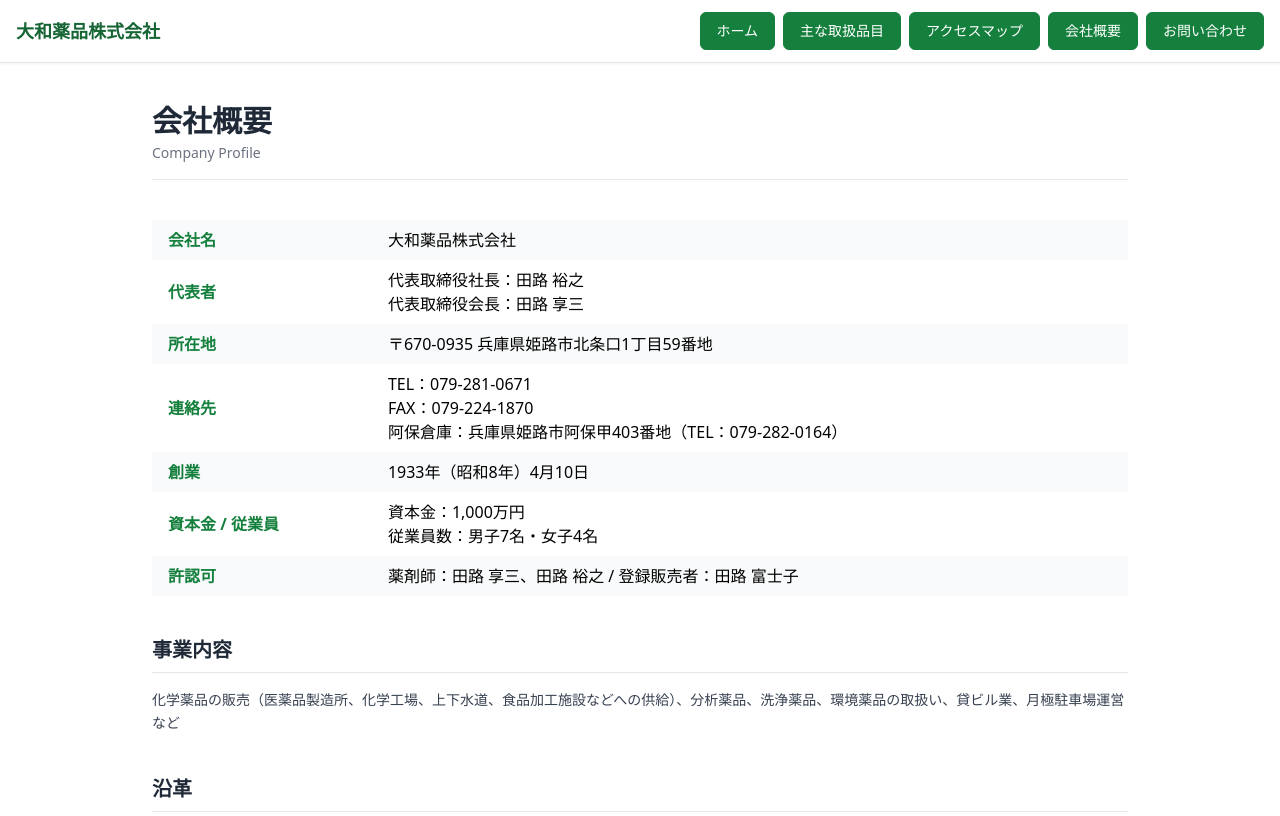
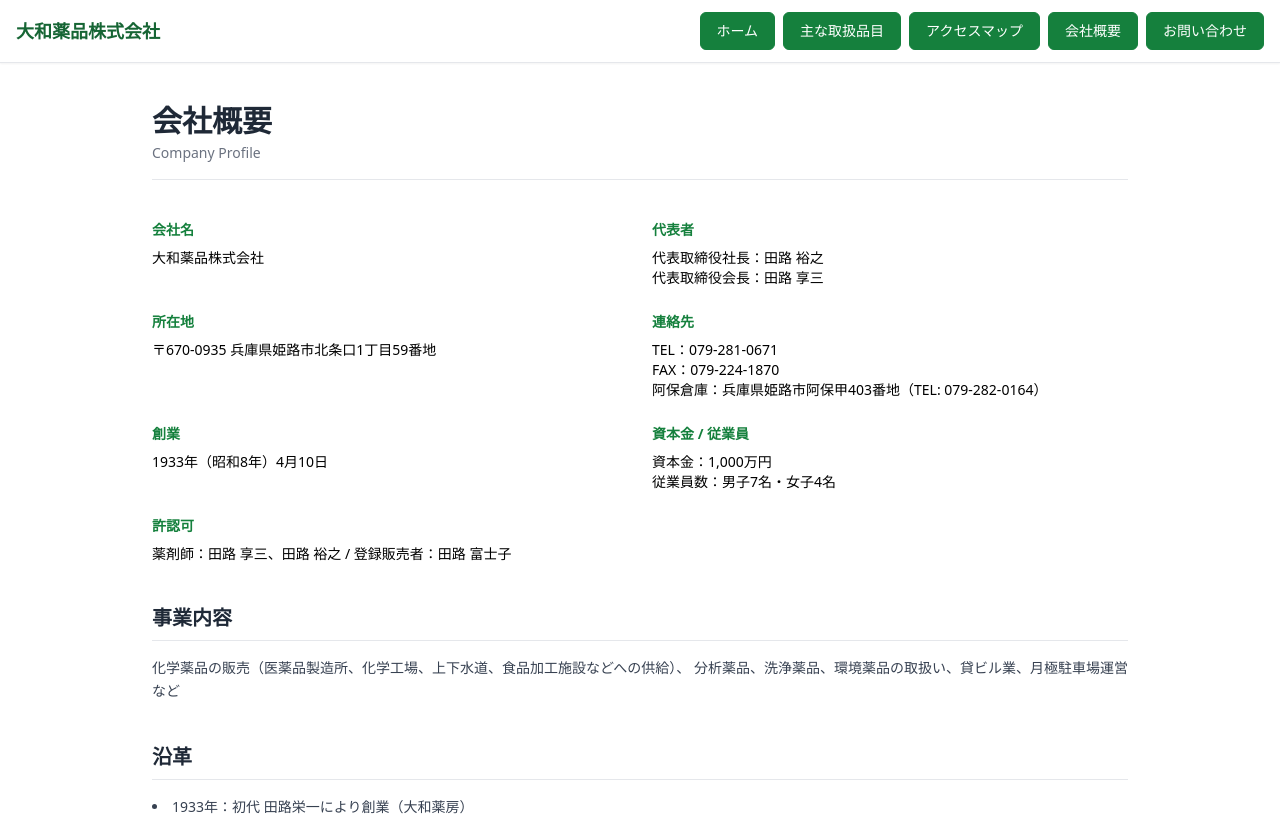
Before and after one commit to musnori/Yamato_HP, a React (Vite) app: page /company in a window 1280 px wide. Shown: the top 816 px of the page. Built offline with nearby package versions, Linux system fonts and the light colour scheme.

Commit message:
Revert "refactor: ヒーロー・会社概要・アクセスページのレイアウト整理"
This reverts commit f1fbd3d88ec853a3ca026df7bc53a334857629dc.

```diff
--- a/src/pages/Access.jsx
+++ b/src/pages/Access.jsx
@@ -2,40 +2,36 @@
 
 export default function Access() {
   return (
-    <div className="max-w-5xl mx-auto px-6 py-10 space-y-8">
-      {/* タイトル */}
-      <div className="border-b pb-2">
-        <h1 className="text-3xl font-bold text-green-800">アクセスマップ</h1>
+    <div className="max-w-5xl mx-auto px-4 py-10">
+      <h1 className="text-2xl font-bold text-green-800 mb-6 border-b pb-2">アクセスマップ</h1>
+
+      <div className="mb-6">
+        <h2 className="text-xl font-semibold mb-2">本社所在地</h2>
+        <p className="text-sm leading-relaxed">
+          〒670-0935 兵庫県姫路市北条口1丁目59番地<br />
+          TEL：079-281-0671<br />
+          FAX：079-281-0672
+        </p>
       </div>
 
-      {/* 本社所在地 */}
-      <div className="bg-white shadow rounded-lg p-6">
-        <h2 className="text-xl font-semibold mb-3">本社所在地</h2>
-        <address className="not-italic text-gray-700 leading-relaxed text-sm">
-          〒670-0935<br />
-          兵庫県姫路市北条口1丁目59番地<br />
-          TEL：<a href="tel:0792810671" className="text-green-600 hover:underline">079-281-0671</a><br />
-          FAX：079-281-0672
-        </address>
-      </div>
-
-      {/* アクセス方法 */}
-      <div className="bg-white shadow rounded-lg p-6">
-        <h2 className="text-xl font-semibold mb-3">アクセス方法</h2>
-        <ul className="list-disc list-inside text-gray-700 text-sm space-y-1">
+      <div className="mb-6">
+        <h2 className="text-xl font-semibold mb-2">アクセス方法</h2>
+        <ul className="list-disc list-inside text-sm space-y-1">
           <li>JR「姫路駅」より徒歩6分</li>
         </ul>
       </div>
 
-      {/* Googleマップ */}
-      <div className="shadow rounded-lg overflow-hidden">
-        <div className="w-full h-[500px]">
+      <div className="mb-6">
+        <h2 className="text-xl font-semibold mb-2">Googleマップ</h2>
+        <div className="aspect-w-16 aspect-h-9">
           <iframe
             title="大和薬品 アクセスマップ"
             src="https://www.google.com/maps/embed?pb=!1m18!1m12!1m3!1d3283.123456789012!2d134.696789!3d34.824567!2m3!1f0!2f0!3f0!3m2!1i1024!2i768!4f13.1!3m3!1m2!1s0x3554e6b47c123abc%3A0x1234abcd5678ef90!2z6Z2S5aSn5a2m6ZaA!5e0!3m2!1sja!2sjp!4v169XYZ1234567!5m2!1sja!2sjp"
-            className="w-full h-full border-0"
+            width="100%"
+            height="400"
             allowFullScreen=""
             loading="lazy"
+            className="border w-full"
           ></iframe>
         </div>
       </div>
--- a/src/pages/Company.jsx
+++ b/src/pages/Company.jsx
@@ -9,57 +9,48 @@
         <p className="text-sm text-gray-500 mt-1">Company Profile</p>
       </div>
 
-      {/* 基本情報をテーブルで表示 */}
-      <section>
-        <table className="min-w-full table-auto border-collapse">
-          <tbody>
-            <tr className="bg-gray-50">
-              <th className="px-4 py-2 text-left text-green-700 font-semibold">会社名</th>
-              <td className="px-4 py-2">大和薬品株式会社</td>
-            </tr>
-            <tr>
-              <th className="px-4 py-2 text-left text-green-700 font-semibold">代表者</th>
-              <td className="px-4 py-2">
-                <p>代表取締役社長：田路 裕之</p>
-                <p>代表取締役会長：田路 享三</p>
-              </td>
-            </tr>
-            <tr className="bg-gray-50">
-              <th className="px-4 py-2 text-left text-green-700 font-semibold">所在地</th>
-              <td className="px-4 py-2">〒670-0935 兵庫県姫路市北条口1丁目59番地</td>
-            </tr>
-            <tr>
-              <th className="px-4 py-2 text-left text-green-700 font-semibold">連絡先</th>
-              <td className="px-4 py-2">
-                <p>TEL：079-281-0671</p>
-                <p>FAX：079-224-1870</p>
-                <p>阿保倉庫：兵庫県姫路市阿保甲403番地（TEL：079-282-0164）</p>
-              </td>
-            </tr>
-            <tr className="bg-gray-50">
-              <th className="px-4 py-2 text-left text-green-700 font-semibold">創業</th>
-              <td className="px-4 py-2">1933年（昭和8年）4月10日</td>
-            </tr>
-            <tr>
-              <th className="px-4 py-2 text-left text-green-700 font-semibold">資本金 / 従業員</th>
-              <td className="px-4 py-2">
-                <p>資本金：1,000万円</p>
-                <p>従業員数：男子7名・女子4名</p>
-              </td>
-            </tr>
-            <tr className="bg-gray-50">
-              <th className="px-4 py-2 text-left text-green-700 font-semibold">許認可</th>
-              <td className="px-4 py-2">薬剤師：田路 享三、田路 裕之 / 登録販売者：田路 富士子</td>
-            </tr>
-          </tbody>
-        </table>
+      {/* 基本情報 */}
+      <section className="grid grid-cols-1 sm:grid-cols-2 gap-6 text-sm">
+        <div>
+          <h2 className="text-green-700 font-semibold mb-2">会社名</h2>
+          <p>大和薬品株式会社</p>
+        </div>
+        <div>
+          <h2 className="text-green-700 font-semibold mb-2">代表者</h2>
+          <p>代表取締役社長：田路 裕之</p>
+          <p>代表取締役会長：田路 享三</p>
+        </div>
+        <div>
+          <h2 className="text-green-700 font-semibold mb-2">所在地</h2>
+          <p>〒670‑0935 兵庫県姫路市北条口1丁目59番地</p>
+        </div>
+        <div>
+          <h2 className="text-green-700 font-semibold mb-2">連絡先</h2>
+          <p>TEL：079‑281‑0671</p>
+          <p>FAX：079‑224‑1870</p>
+          <p>阿保倉庫：兵庫県姫路市阿保甲403番地（TEL: 079‑282‑0164）</p>
+        </div>
+        <div>
+          <h2 className="text-green-700 font-semibold mb-2">創業</h2>
+          <p>1933年（昭和8年）4月10日</p>
+        </div>
+        <div>
+          <h2 className="text-green-700 font-semibold mb-2">資本金 / 従業員</h2>
+          <p>資本金：1,000万円</p>
+          <p>従業員数：男子7名・女子4名</p>
+        </div>
+        <div className="sm:col-span-2">
+          <h2 className="text-green-700 font-semibold mb-2">許認可</h2>
+          <p>薬剤師：田路 享三、田路 裕之 / 登録販売者：田路 富士子</p>
+        </div>
       </section>
 
       {/* 事業内容 */}
       <section className="text-sm">
         <h2 className="text-xl font-bold text-gray-800 border-b pb-2 mb-4">事業内容</h2>
         <p className="leading-relaxed text-gray-700">
-          化学薬品の販売（医薬品製造所、化学工場、上下水道、食品加工施設などへの供給）、分析薬品、洗浄薬品、環境薬品の取扱い、貸ビル業、月極駐車場運営 など
+          化学薬品の販売（医薬品製造所、化学工場、上下水道、食品加工施設などへの供給）、
+          分析薬品、洗浄薬品、環境薬品の取扱い、貸ビル業、月極駐車場運営 など
         </p>
       </section>
 
--- a/src/pages/Home.jsx
+++ b/src/pages/Home.jsx
@@ -10,12 +10,12 @@
   {
     img: "/flower2.jpg",
     title: "地域とともに歩む",
-    subtitle: "大和薬品株式会社",
+    subtitle: "Our Community",
   },
   {
     img: "/flower3.jpg",
     title: "未来を見据えて挑戦",
-    subtitle: "大和薬品株式会社",
+    subtitle: "Innovation for Tomorrow",
   },
 ];
 
@@ -60,11 +60,8 @@
       <section className="max-w-6xl mx-auto px-4 py-12">
         <h2 className="text-2xl font-bold text-green-700 border-b-2 border-green-300 inline-block mb-6">ごあいさつ</h2>
         <p className="text-gray-700 leading-relaxed text-sm md:text-base">
-          大和薬品株式会社は、創業以来90年にわたり、医薬品・工業薬品の製造・販売を通じて地域社会の健康と産業発展に貢献してまいりました。<br />
-          これまで培ってきた専門知識とネットワークを活かし、お客様のニーズにきめ細やかに対応することで、多くの信頼をお寄せいただいております。<br />
-          今後も「顧客第一主義」の精神を堅持し、最新の技術導入や品質管理体制の強化を図ることで、安全・安心な製品とサービスをお届けしてまいります。<br />
-          さらに、持続可能な社会の実現に向けて、環境負荷低減や地域連携プロジェクトにも積極的に取り組み、次の100年へ向けた新たな挑戦を続けてまいります。<br />
-          何卒、変わらぬご支援とご愛顧を賜りますようお願い申し上げます。
+          大和薬品株式会社は、創業以来、医薬品・工業薬品を中心に地域社会に密着したサービスを展開してまいりました。<br />
+          今後も「顧客第一主義」を貫き、信頼される企業として発展し続けてまいります。
         </p>
       </section>
 
```
